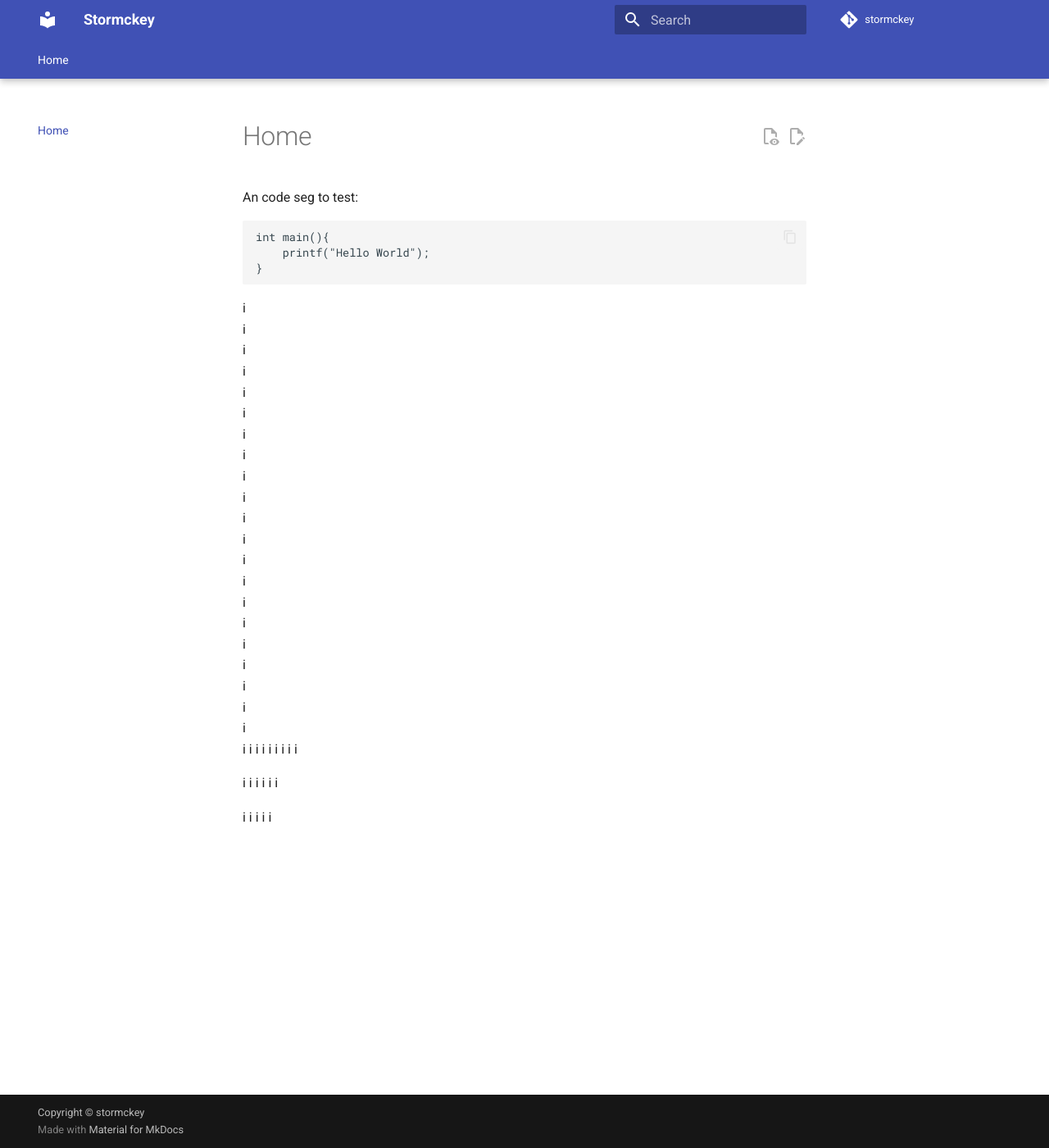
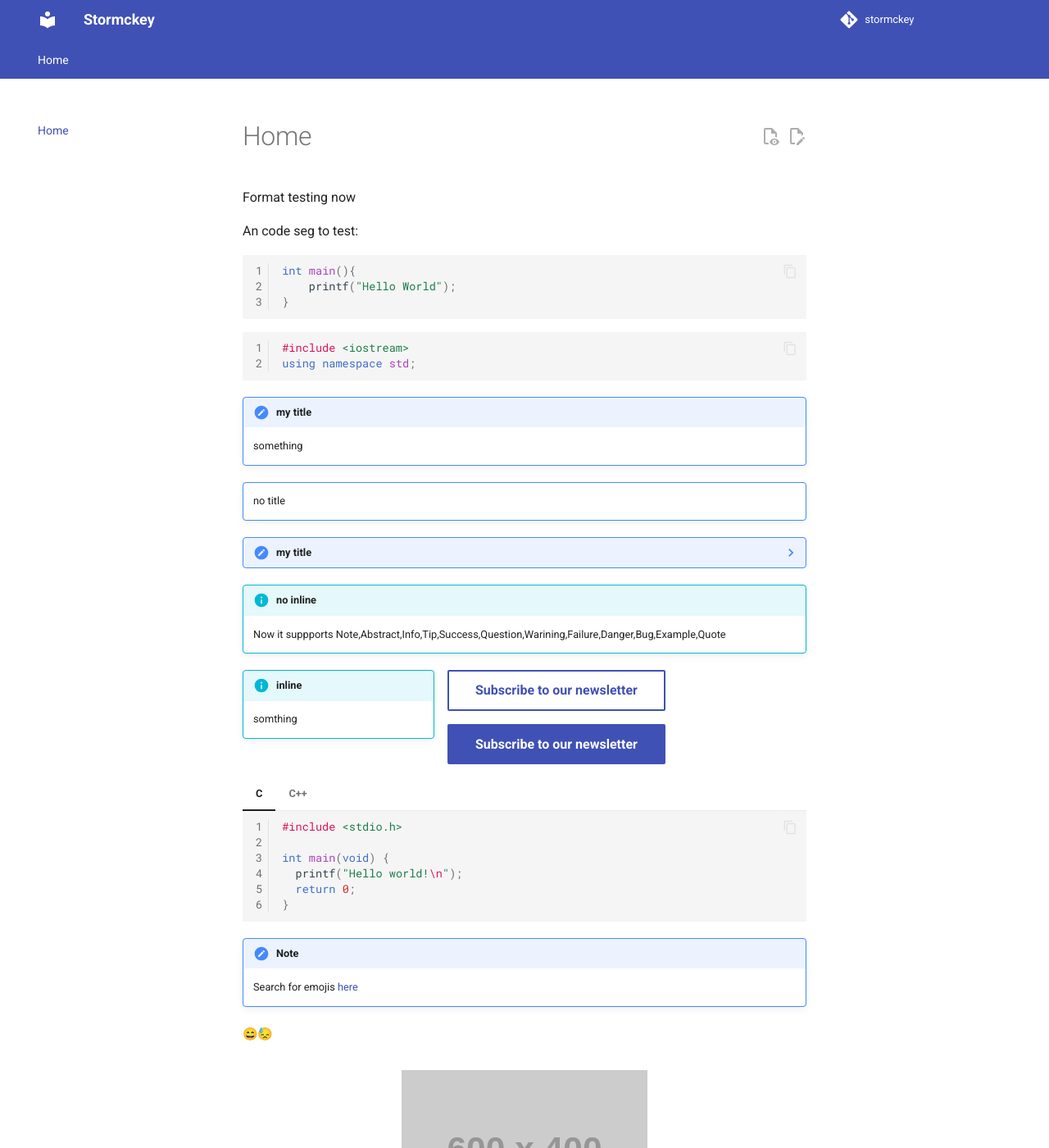
Before and after one commit to stormckey/stormckey.github.io, an MkDocs documentation site: the page built from docs/index.md, in a window 1280 px wide and 1400 px high. Shown: the whole window at 82% size. Built offline with MkDocs 1.6.1 and Material for MkDocs 9.7.7, drawn with Linux system fonts in a browser that asks for light colours; emoji names are drawn with the system emoji font; comment, search, counter and statistics services are not loaded; some of the changed text lies outside the part shown.

Commit message:
Test all teh functions in reference

````diff
--- a/docs/index.md
+++ b/docs/index.md
@@ -1,4 +1,6 @@
 # Home
+
+ Format testing now
 
 An code seg to test:
 ```C
@@ -6,47 +8,69 @@
     printf("Hello World");
 }
 ```
+```C++
+#include <iostream>
+using namespace std;
+```
+!!! note " my title"
+    something
+!!! note ""
+    no title
+??? note "my title"
+    something
+!!! info  "no inline"
+    Now it suppports Note,Abstract,Info,Tip,Success,Question,Warining,Failure,Danger,Bug,Example,Quote
+!!! info inline  "inline"
+    somthing
+[Subscribe to our newsletter](#){ .md-button }
 
-i
-i
-i
-i
-i
-i
-i
-i
-i
-i
-i
-i
-i
-i
-i
-i
-i
-i
-i
-i
-i
-i
-i
-i
-i
-i
-i
-i
-i
-i
+[Subscribe to our newsletter](#){ .md-button .md-button--primary }
 
-i
-i
-i
-i
-i
-i
+=== "C"
 
-i
-i
-i
-i
-i
+    ``` c
+    #include <stdio.h>
+
+    int main(void) {
+      printf("Hello world!\n");
+      return 0;
+    }
+    ```
+
+=== "C++"
+
+    ``` c++
+    #include <iostream>
+
+    int main(void) {
+      std::cout << "Hello world!" << std::endl;
+      return 0;
+    }
+    ```
+
+<!-- ...
+
+{{ read_excel('./Book1.xlsx',engine='openpyxl')}}
+
+... -->
+!!! note
+    Search for emojis [here](https://squidfunk.github.io/mkdocs-material/reference/icons-emojis/)
+
+:smile::sweat:
+
+<figure markdown>
+  ![Image title](https://dummyimage.com/600x400/){ width="300" }
+  <figcaption>Image caption</figcaption>
+</figure>
+![Image title](https://dummyimage.com/600x400/){ loading=lazy }
+
+- [x] Lorem ipsum dolor sit amet, consectetur adipiscing elit
+- [ ] Vestibulum convallis sit amet nisi a tincidunt
+    * [x] In hac habitasse platea dictumst
+    * [x] In scelerisque nibh non dolor mollis congue sed et metus
+    * [ ] Praesent sed risus massa
+- [ ] Aenean pretium efficitur erat, donec pharetra, ligula non scelerisque
+
+$$
+\operatorname{ker} f=\{g\in G:f(g)=e_{H}\}{\mbox{.}}
+$$
--- a/mkdocs.yml
+++ b/mkdocs.yml
@@ -18,5 +18,46 @@
         - content.action.view # the view icon in page
         - content.code.copy
         - navigation.tabs
-        - navigation.tabs.sticky
         - navigation.sections
+
+plugins:
+    # - table-reader     cant find the plugin for unknow reason
+
+markdown_extensions:
+#enable admonition
+  - admonition
+  - pymdownx.details
+  - pymdownx.superfences # allow nest codes
+#enable code config
+  - pymdownx.inlinehilite #inline code highlight
+  - pymdownx.snippets #enable to embed arbitrary files
+  - pymdownx.highlight:
+        linenums: true
+#enable button
+  - attr_list
+#enable content tabs
+  - pymdownx.tabbed:
+      alternate_style: true
+  - tables
+#daigrams are not enabled
+  - footnotes
+#enable emoji
+  - pymdownx.emoji:
+      emoji_index: !!python/name:materialx.emoji.twemoji
+      emoji_generator: !!python/name:materialx.emoji.to_svg
+#image alignment
+  - md_in_html
+#better list
+  - def_list
+  - pymdownx.tasklist:
+      custom_checkbox: true
+#abbr
+  - abbr
+#enable math syntax
+  - pymdownx.arithmatex:
+      generic: true
+
+extra_javascript:
+  - javascripts/mathjax.js
+  - https://polyfill.io/v3/polyfill.min.js?features=es6
+  - https://cdn.jsdelivr.net/npm/mathjax@3/es5/tex-mml-chtml.js
````
Also changed, not shown: 2 other files.
